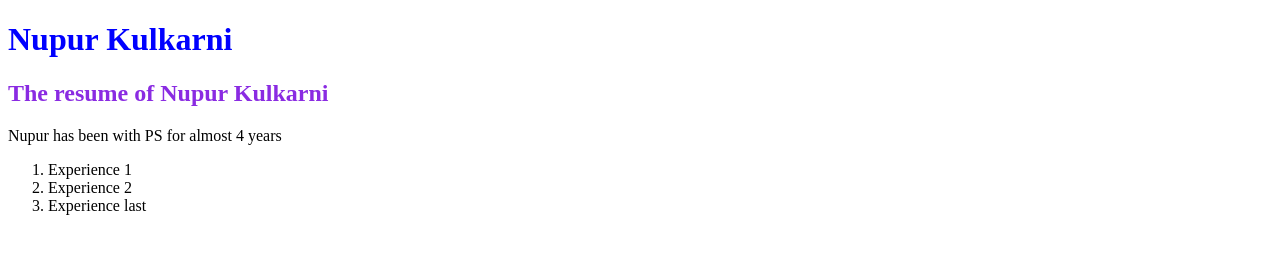
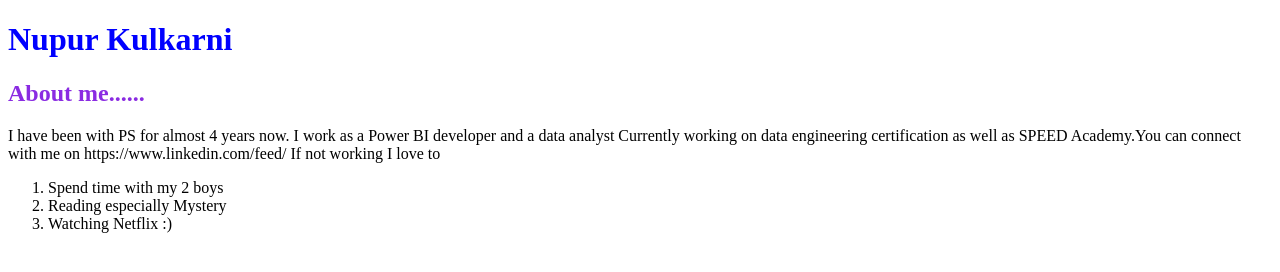
Before and after one commit to nupurkulkarni27/nupurkulkarni27.github.io, a plain HTML site: page index.html in a window 1280 px wide. Drawn offline with Linux system fonts and the light colour scheme.

Commit message:
More text

```diff
--- a/index.html
+++ b/index.html
@@ -24,12 +24,14 @@
 <body>
 
   <h1 id = "id1">Nupur Kulkarni</h1>
-  <h2 class = "Header2"> The resume of Nupur Kulkarni</h2>
-  <p> Nupur has been with PS for almost 4 years </p>
+  <h2 class = "Header2"> About me......</h2>
+  <p> I have been with PS for almost 4 years now. I work as a Power BI developer and a data analyst
+    Currently working on data engineering certification as well as SPEED Academy.You can connect with me on https://www.linkedin.com/feed/
+  If not working I love to  </p>
   <ol>
-    <li> Experience 1</li>
-    <li> Experience 2</li>
-    <li> Experience last</li>
+    <li> Spend time with my 2 boys</li>
+    <li> Reading especially Mystery</li>
+    <li> Watching Netflix :)</li>
   </ol>
 </body>
 
```
